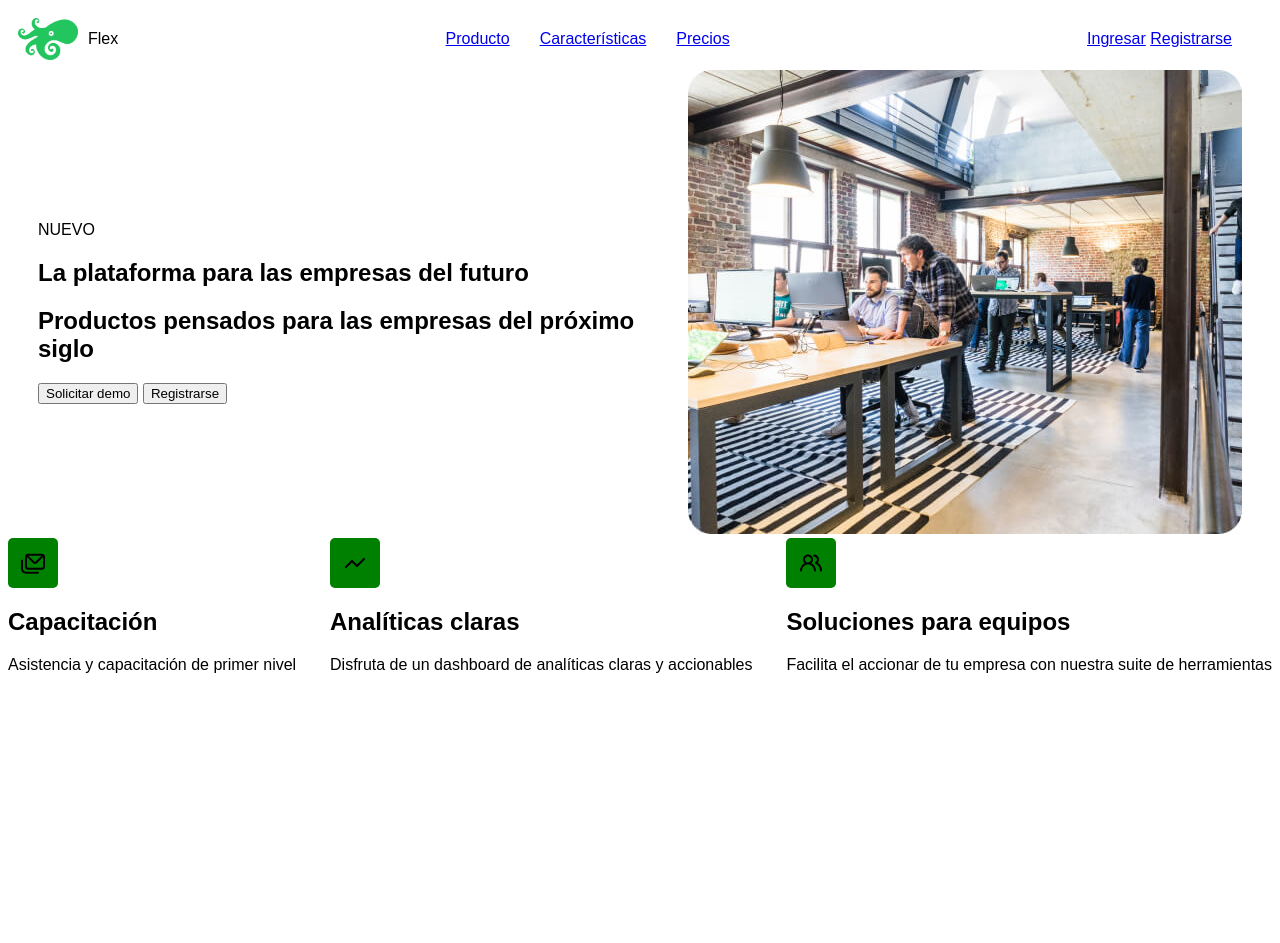
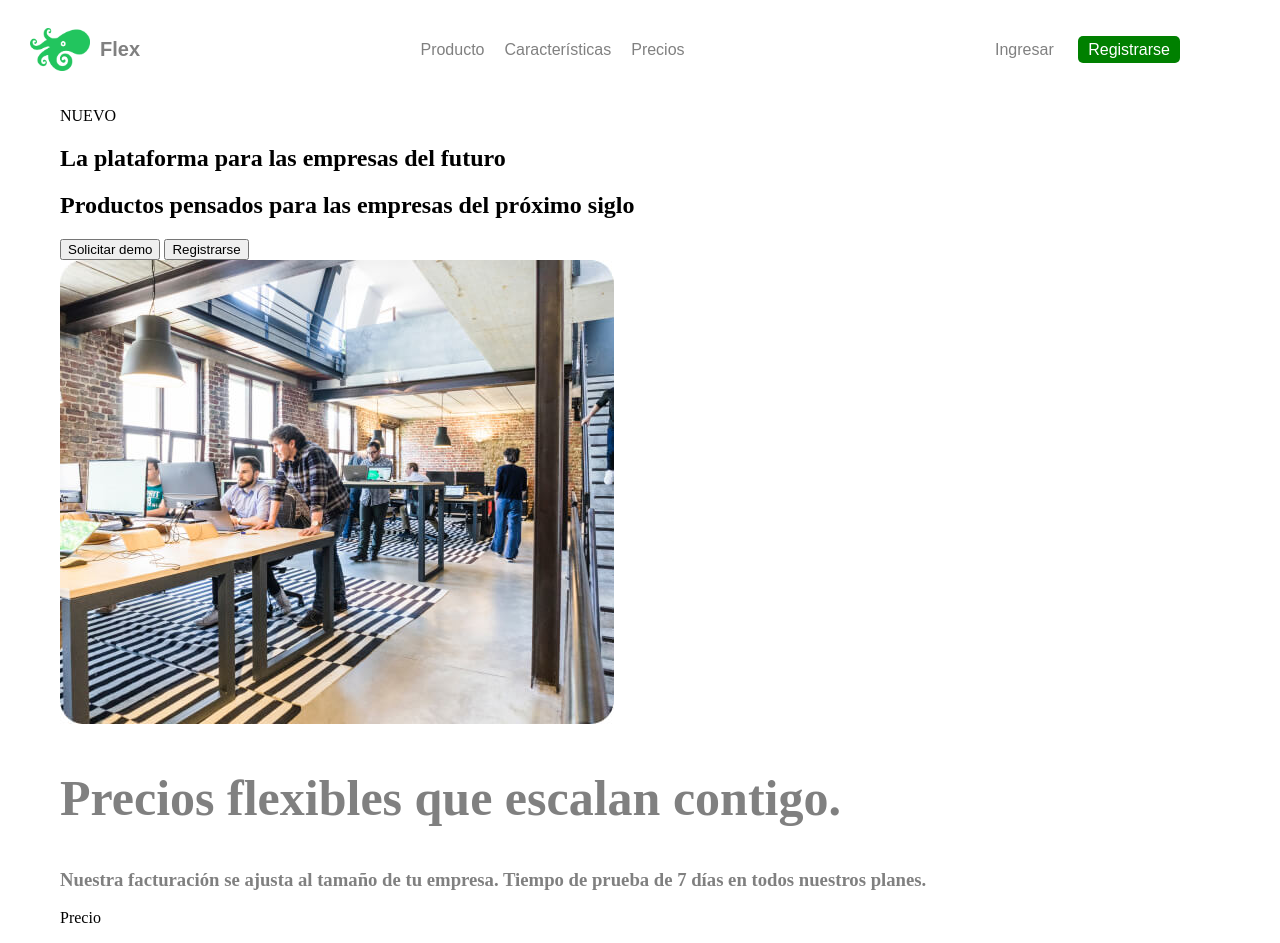
Before and after one commit to Gastonrr2/ProyectoIntegradorGyP, a plain HTML site: page ProyectoInt/index.html in a window 1280 px wide. Before the commit the page ends 800 px from the top, so only its background shows below. Drawn offline with Linux system fonts and the light colour scheme.

Commit message:
Arreglos del nav

```diff
--- a/ProyectoInt/index.html
+++ b/ProyectoInt/index.html
@@ -10,8 +10,8 @@
     <header class="header">
         <nav>
             <div class="logo">
-          <img src="logo-verde.png" alt="Logo" />
-          Flex
+                <img src="logo-verde.png" alt="Logo">
+                <p>Flex</p>
             </div>
             <ul class="menu_central">
                 <li><a href="#">Producto</a></li>
@@ -39,35 +39,58 @@
           </section>
     </header>
 
-    <section class="caracteristicascontainer">
-      <div class="caracteristicasmail">
-        <div class="iconos">
-          <img src="mail-icon.svg" alt="" />
-        </div>
-        <h2>Capacitación</h2>
-        <p>Asistencia y capacitación de primer nivel</p>
-      </div>
-      <div class="caracteristicasanalytics">
-        <div class="iconos">
-          <img src="analytics-icon.svg" alt="" />
-        </div>
-        <h2>Analíticas claras</h2>
-        <p>Disfruta de un dashboard de analíticas claras y accionables</p>
-      </div>
-      <div class="caracteristicaspeople">
-        <div class="iconos">
-          <img src="people-icon.svg" alt="" />
-        </div>
-        <h2>Soluciones para equipos</h2>
-        <p>
-          Facilita el accionar de tu empresa con nuestra suite de herramientas
-        </p>
-      </div>
+    <section class="caracteristicas">
+
+
+
+
     </section>
 
-    <section class="precios"></section>
 
-    <section class="footer"></section>
+    <section class="precios">
+    <div class="titulo">
+        <h1>Precios flexibles que escalan contigo.</h1>
+        <h3>Nuestra facturación se ajusta al tamaño de tu empresa. Tiempo de prueba de 7 días en todos nuestros planes.</h3>
+    </div>
+<div class="grid_precios">
+    <div class="grid_1">
+        <p1>
+            Precio
+        </p1>
+        <p>
+
+        </p>
+
+    </div>
+
+    <div class="grid_2">
+
+    </div>
+
+    <div class="grid_3">
+
+    </div>
+</div>
+
+
+
+
+
+
+
+    </section>
+
+
+
+
+
+    <section class="footer">
+
+
+
+
+
+    </section>
 
     <section class="form_pop"></section>
   </body>
--- a/ProyectoInt/style.css
+++ b/ProyectoInt/style.css
@@ -1,4 +1,4 @@
-@import url("https://fonts.googleapis.com/css2?family=Rubik:wght@500&display=swap");
+@import url('https://fonts.googleapis.com/css2?family=Rubik:wght@500&display=swap');
 
 nav {
     background-color: white;
@@ -9,11 +9,20 @@ nav {
     font-family: Arial, Helvetica, sans-serif;
 }
 body{
-    font-family: Arial, Helvetica, sans-serif;
+    margin-left: 60px;
+    margin-right: 60px;
 }
+
 .logo {
     display: flex;
     align-items: center;
+    margin-left: -40px;
+}
+
+.logo :last-child {
+    color: gray;
+    font-weight: bold;
+    font-size: 20px;
 }
 
 .logo img {
@@ -28,10 +37,16 @@ body{
     display: flex;
     margin: 0;
     padding: 0;
+    color: gray;
 }
 
-li {
-  margin-right: 30px;
+.menu_central li {
+    margin-right: 20px;
+}
+
+.menu_central li a {
+    text-decoration: none;
+    color: gray;
 }
 
 .ingresar-registrarse {
@@ -40,33 +55,28 @@ li {
   margin-right: 30px;
 }
 
-.herocontainer {
-  display: flex;
-  justify-content: space-between;
-  align-items: center;
-  margin-right: 30px;
-  margin-left: 30px;
+.login a:last-child {
+    color: white;
+    padding: 5px 10px;
+    text-decoration: none;
+    border-radius: 5px;
+    margin-left: 10px;
+    background-color: green;
 }
-.caracteristicascontainer {
-  display: flex;
-  justify-content: space-between;
-  align-items: center;
-/*display: grid;
-grid-template-columns: (3, 1fr);*/
+
+.login a:first-child {
+    color: gray;
+    text-decoration: none;
+    background-color: white;
+    padding: 5px 10px;
+    border-radius: 5px;
 }
-.caracteristicasmail {
+
+.titulo h1{
+    font-size: 50px;
+    color: grey;
 }
-.caracteristicasanalytics {
+
+.titulo h3{
+    color: grey;
 }
-.caracteristicaspeople {
-}
-.iconos {
-  background-color: green;
-  width: 50px;
-  height: 50px;
-  border-radius: 5px;
-  display: grid;
-  place-items: center;
-  /*text-align: center;*/
-  /*display: flex;*/
-}
--- /dev/null
+++ b/stylew.css
@@ -0,0 +1,35 @@
+margin-right: 20px;
+}
+.menu_central li a {
+    text-decoration: none;
+    color: gray;
+}
+.ingresar-registrarse {
+    display: flex;
+    align-items: center;
+    margin-right: 20px;
+}
+.herocontainer{
+    display: flex;
+.login a:last-child {
+    color: white;
+    padding: 5px 10px;
+    text-decoration: none;
+    border-radius: 5px;
+    margin-left: 10px;
+    background-color: green;
+}
+.login a:first-child {
+    color: gray;
+    text-decoration: none;
+    background-color: white;
+    padding: 5px 10px;
+    border-radius: 5px;
+}
+.titulo h1{
+    font-size: 50px;
+    color: grey;
+}
+.titulo h3{
+    color: grey;
+}
```
Lines whose indentation alone changed are shown as unchanged.
